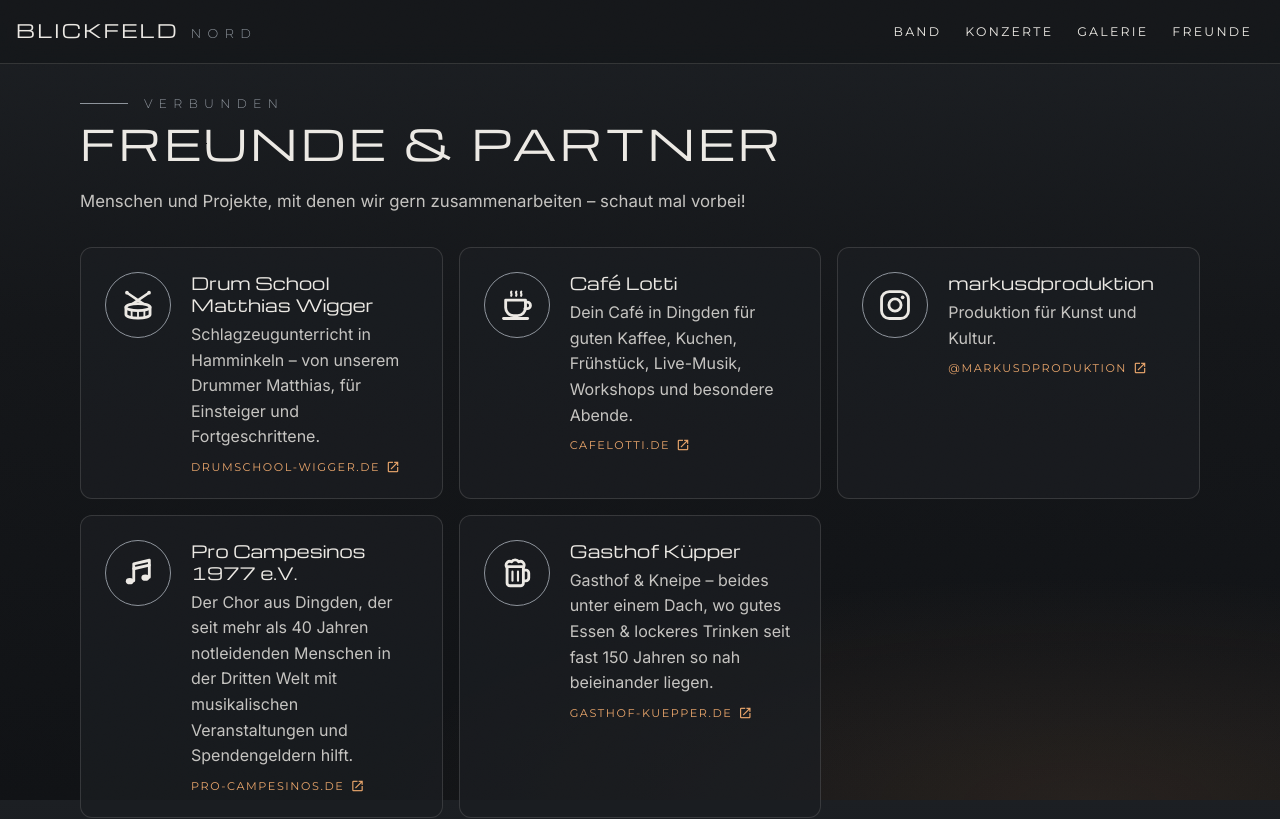
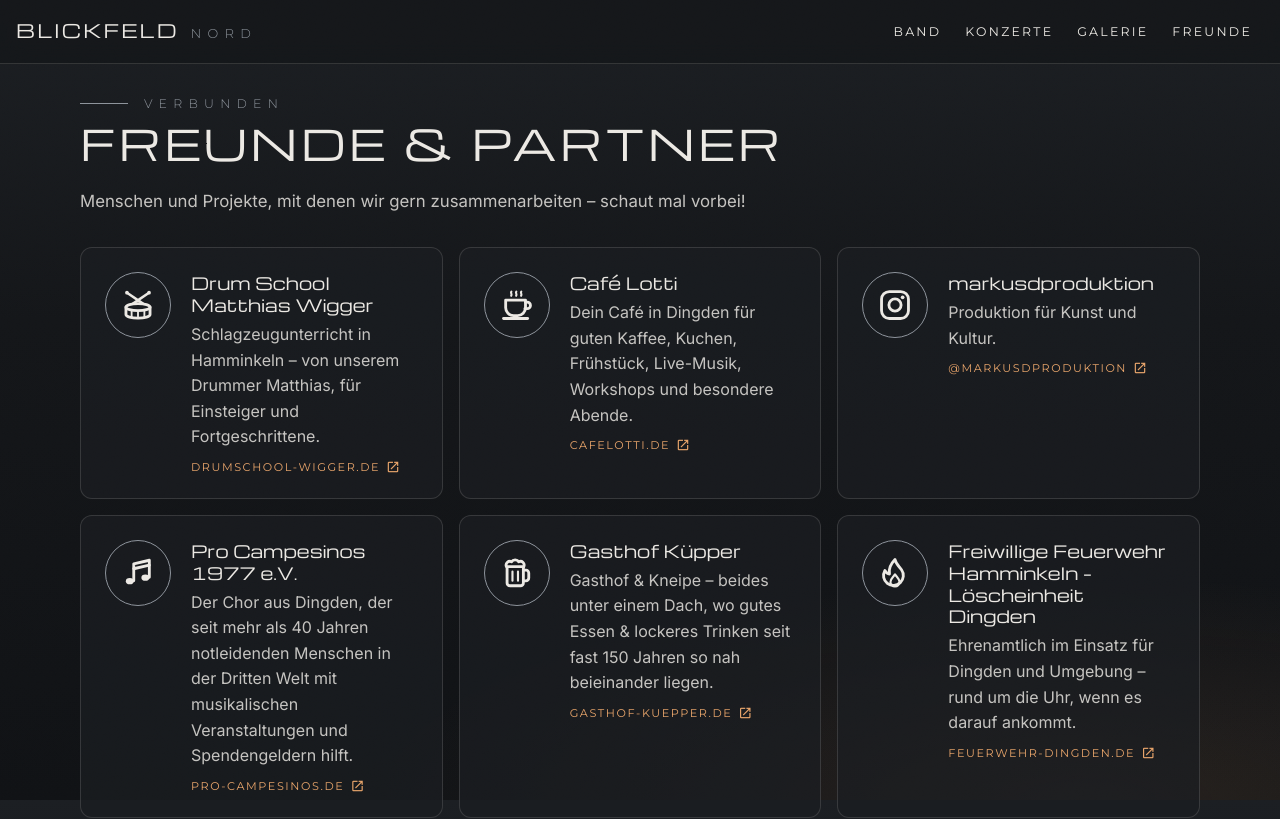
Before and after one commit to Jan-Frederic/Blickfeld-Nord, an Angular app: page /freunde in a window 1280 px wide. Shown: the top 819 px of the page. Built offline with nearby package versions, Linux system fonts and the light colour scheme.

Commit message:
Feuerwehr Löscheinheit Dingden bei Freunde & Partner ergänzen
Eigenes Flammen-Symbol.

Co-Authored-By: Claude Opus 5.5 <noreply@anthropic.com>
Claude-Session: https://claude.ai/code/session_01D25FyH4sK3RrKD9UhkafHC

```diff
--- a/src/app/data/band.service.ts
+++ b/src/app/data/band.service.ts
@@ -16,8 +16,8 @@ export interface Friend {
   name: string;
   description: string;
   url: string;
-  // eigenes Symbol (Trommel, Kaffeetasse, Instagram, Noten, Bierkrug), sonst ein allgemeines Link-Symbol
-  icon?: 'drum' | 'cafe' | 'instagram' | 'choir' | 'pub';
+  // eigenes Symbol (Trommel, Kaffeetasse, Instagram, Noten, Bierkrug, Flamme), sonst ein allgemeines Link-Symbol
+  icon?: 'drum' | 'cafe' | 'instagram' | 'choir' | 'pub' | 'fire';
 }
 
 export interface Photo {
@@ -92,6 +92,12 @@ export class BandService {
       url: 'https://www.gasthof-kuepper.de/',
       icon: 'pub',
     },
+    {
+      name: 'Freiwillige Feuerwehr Hamminkeln – Löscheinheit Dingden',
+      description: 'Ehrenamtlich im Einsatz für Dingden und Umgebung – rund um die Uhr, wenn es darauf ankommt.',
+      url: 'https://www.feuerwehr-dingden.de/l%C3%B6scheinheit-dingden/',
+      icon: 'fire',
+    },
   ];
 
   // Neue Fotos nach public/galerie/ legen (Original + verkleinerte -thumb-Version) und hier eintragen
--- a/src/app/pages/freunde.ts
+++ b/src/app/pages/freunde.ts
@@ -51,6 +51,11 @@ import { BandService } from '../data/band.service';
                   <path d="M16.5 10h1.8a2 2 0 0 1 2 2v3.5a2 2 0 0 1-2 2h-1.8" />
                   <path d="M8.8 11v6.5M12.7 11v6.5" stroke-width="1.5" />
                 </svg>
+              } @else if (f.icon === 'fire') {
+                <svg viewBox="0 0 24 24" fill="none" stroke="currentColor" stroke-width="2" stroke-linecap="round" stroke-linejoin="round">
+                  <path d="M12 2.5c.6 3.2 3 4.9 4.6 7.2a7 7 0 1 1-11.8.6c.9 1.5 2.1 2.3 3.3 2.4-.8-3.8 1.2-7.4 3.9-10.2z" />
+                  <path d="M12 21.5a3.2 3.2 0 0 1-3.2-3.2c0-2.1 1.6-3 3.2-5.3 1.6 2.3 3.2 3.2 3.2 5.3a3.2 3.2 0 0 1-3.2 3.2z" stroke-width="1.5" />
+                </svg>
               } @else {
                 <mat-icon>link</mat-icon>
               }
```
